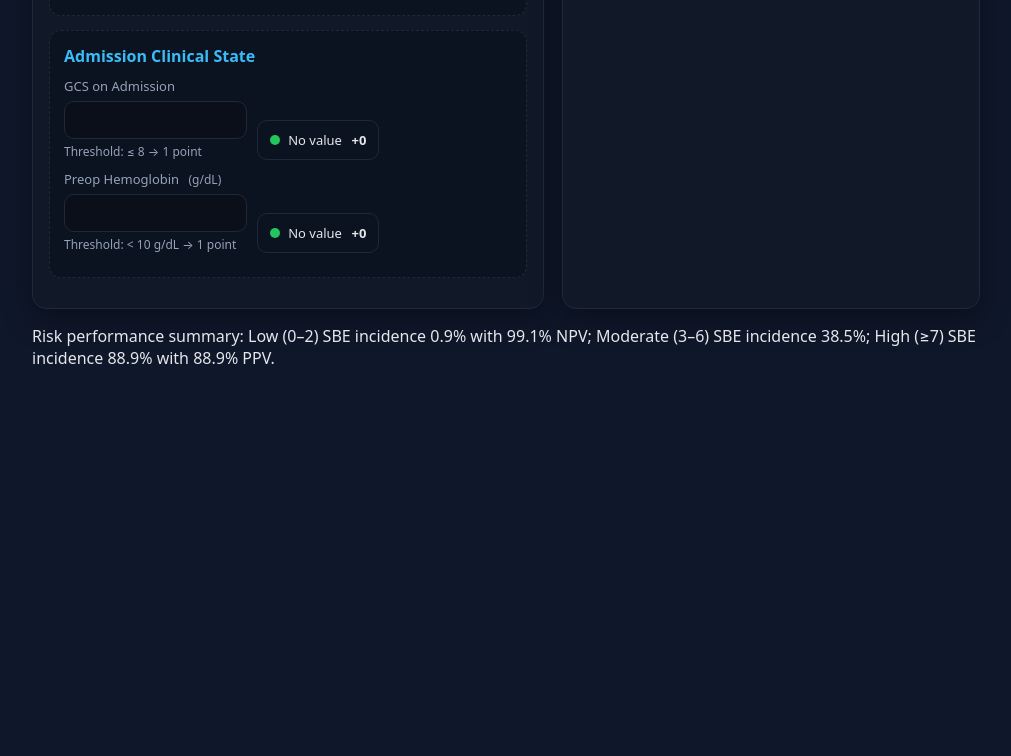
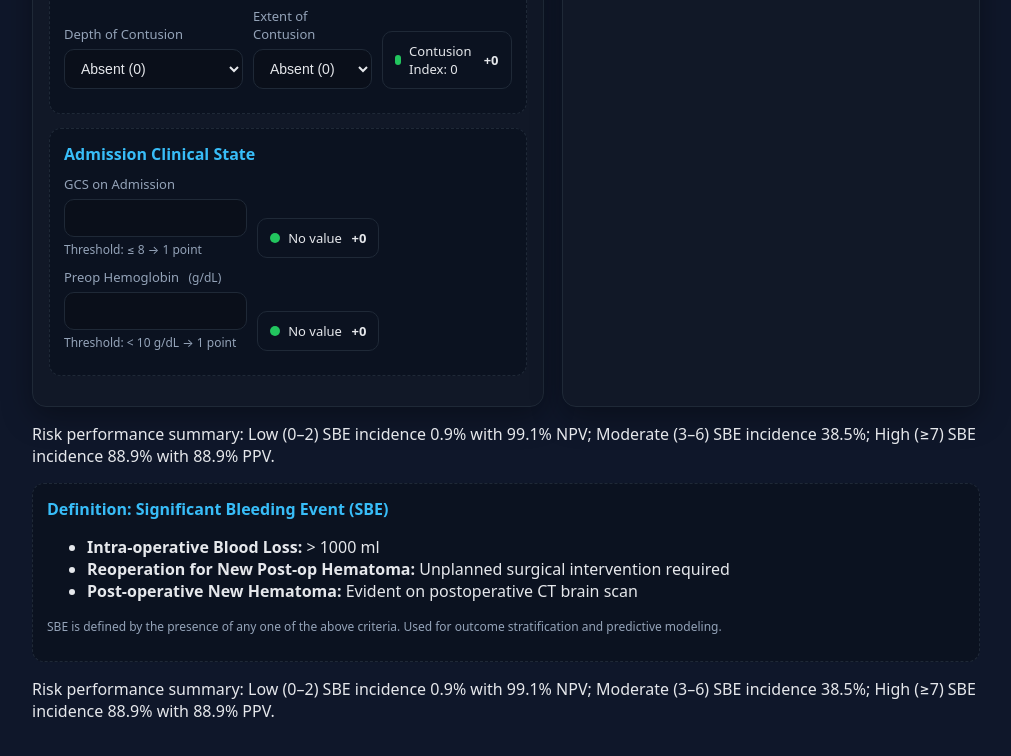
Before and after one commit to Neurodarsh/TBIBRAINSCORE, a plain HTML site: page index.html in a window 1280 px wide. Shown: the part 894-1650 px from the top of the page, without its empty margins (134-1145 px from the left). Before the commit the page ends 1355 px from the top, so only its background shows below. Drawn offline with Linux system fonts and the light colour scheme.

Commit message:
Update index.html

```diff
--- a/index.html
+++ b/index.html
@@ -128,7 +128,11 @@
 <body>
   <div class="wrap">
     <header>
-      <h1>BRAIN Score Calculator</h1>
+      <h1>BRAIN Score Calculator</h1><header>
+  <h1>BRAIN Score Calculator</h1>
+  <p class="sub"><strong>BRAIN Score:</strong> <span style="color:#38bdf8">B</span>leeding <span style="color:#38bdf8">R</span>isk <span style="color:#38bdf8">A</span>ssessment <span style="color:#38bdf8">I</span>n <span style="color:#38bdf8">N</span>eurotrauma</p>
+  <p class="sub">Modular scoring with integrated Rotterdam CT and Contusion Index logic</p>
+</header>
       <p class="sub">Modular scoring with integrated Rotterdam CT and Contusion Index logic</p>
     </header>
 
@@ -326,7 +330,20 @@
 
     <p class="footer">
       Risk performance summary: Low (0–2) SBE incidence 0.9% with 99.1% NPV; Moderate (3–6) SBE incidence 38.5%; High (≥7) SBE incidence 88.9% with 88.9% PPV.
+    </p><div class="section">
+      <h3>Definition: Significant Bleeding Event (SBE)</h3>
+      <ul class="list">
+        <li><strong>Intra-operative Blood Loss:</strong> &gt; 1000 ml</li>
+        <li><strong>Reoperation for New Post-op Hematoma:</strong> Unplanned surgical intervention required</li>
+        <li><strong>Post-operative New Hematoma:</strong> Evident on postoperative CT brain scan</li>
+      </ul>
+      <p class="hint">SBE is defined by the presence of any one of the above criteria. Used for outcome stratification and predictive modeling.</p>
+    </div>
+
+    <p class="footer">
+      Risk performance summary: Low (0–2) SBE incidence 0.9% with 99.1% NPV; Moderate (3–6) SBE incidence 38.5%; High (≥7) SBE incidence 88.9% with 88.9% PPV.
     </p>
+  </div> <!-- .wrap ends here -->
   </div><script>
     const $ = (id) => document.getElementById(id);
 
```
